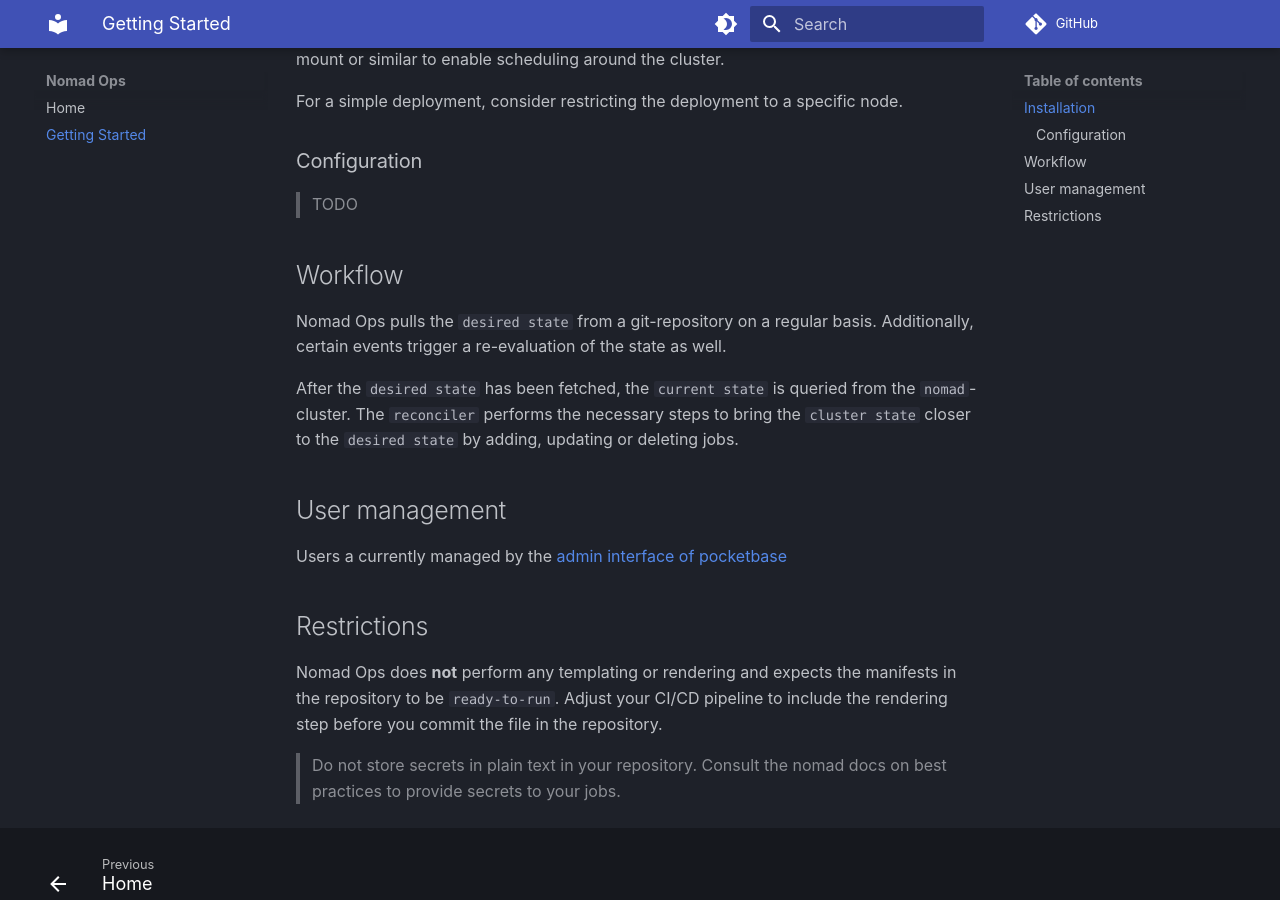
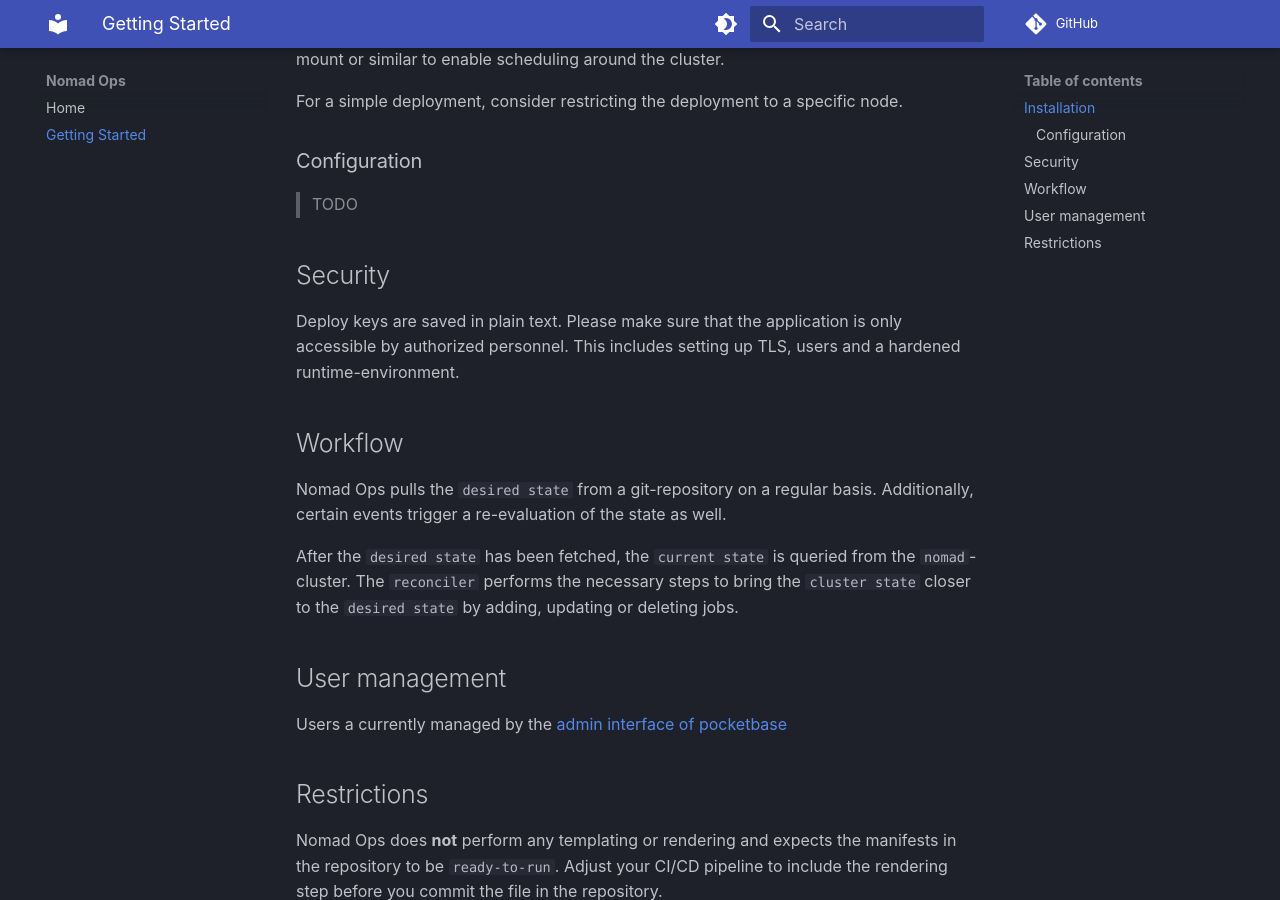
Before and after one commit to nomad-ops/nomad-ops, an MkDocs documentation site: the page built from docs/Getting Started.md, in a window 1280 px wide and 900 px high, scrolled down 318 px. Built offline with MkDocs 1.6.1 and Material for MkDocs 9.7.7, drawn with Linux system fonts in a browser that asks for light colours; comment, search, counter and statistics services are not loaded.

Commit message:
security disclaimer

```diff
--- a/docs/Getting Started.md
+++ b/docs/Getting Started.md
@@ -14,6 +14,10 @@ For a simple deployment, consider restricting the deployment to a specific node.
 
 > TODO
 
+## Security
+
+Deploy keys are saved in plain text. Please make sure that the application is only accessible by authorized personnel. This includes setting up TLS, users and a hardened runtime-environment.
+
 ## Workflow
 
 Nomad Ops pulls the `desired state` from a git-repository on a regular basis. Additionally, certain events trigger a re-evaluation of the state as well.
```
Also changed, not shown: README.md (+2 -1 lines).
